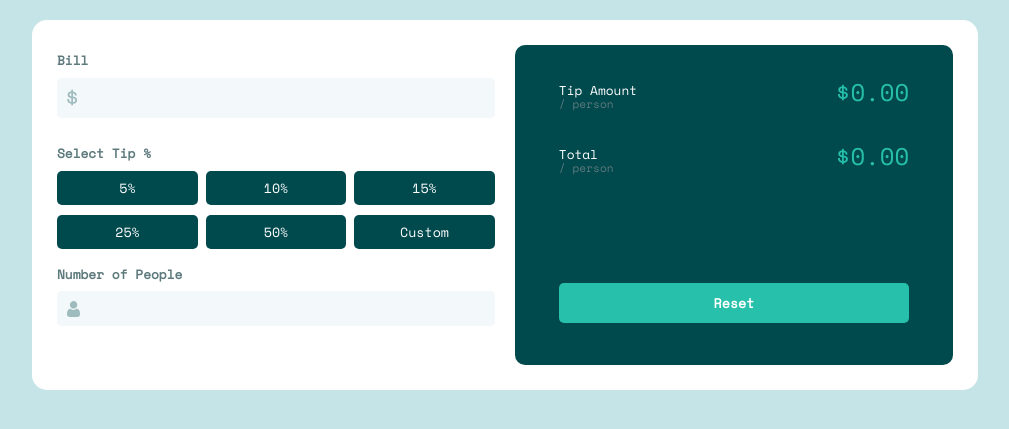
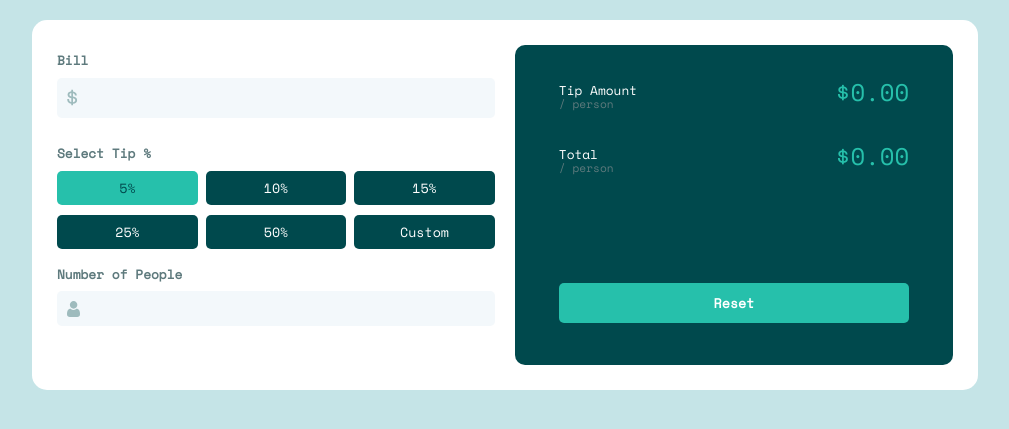
Before and after one commit to catmaker/Frontend-Challenge, a plain HTML site: page tip-calculator-app-main/index.html in a window 1280 px wide. Both pictures are taken after a click on the button "5%". Shown: the part 243-672 px from the top of the page, without its empty margins (135-1144 px from the left). Drawn offline with nearby package versions, Linux system fonts and the light colour scheme.

Commit message:
feat : button active 클래스 추가

```diff
--- a/tip-calculator-app-main/index.js
+++ b/tip-calculator-app-main/index.js
@@ -13,13 +13,16 @@ const createButton = (inner, className) => {
 const addButtonsToBox = () => {
   const tips = ["5%", "10%", "15%", "25%", "50%"];
   const customTip = createButton("Custom", "custom-button");
+  const buttons = [];
   tips.forEach((tip) => {
     const button = createButton(tip, "tip-button");
+    buttons.push(button);
     button.addEventListener("click", (e) => {
+      buttons.forEach((button) => button.classList.remove("active"));
+      button.classList.add("active");
       currentTip = e.target.innerHTML;
       calculateTip(currentTip);
     });
-
     buttonBox.appendChild(button);
   });
   customTip.addEventListener("click", () => {
@@ -29,6 +32,7 @@ const addButtonsToBox = () => {
   });
   buttonBox.appendChild(customTip);
 };
+
 bill.addEventListener("input", () => {
   calculateTip(currentTip);
 });
--- a/tip-calculator-app-main/styles.css
+++ b/tip-calculator-app-main/styles.css
@@ -49,6 +49,10 @@ div.button-box {
   flex-wrap: wrap;
   justify-content: space-between;
   margin-top: 10px;
+}
+.tip-button.active {
+  background-color: hsl(172, 67%, 45%);
+  color: hsl(183, 100%, 15%);
 }
 div.button-box button {
   flex-basis: calc(33.33% - 5px);
```
